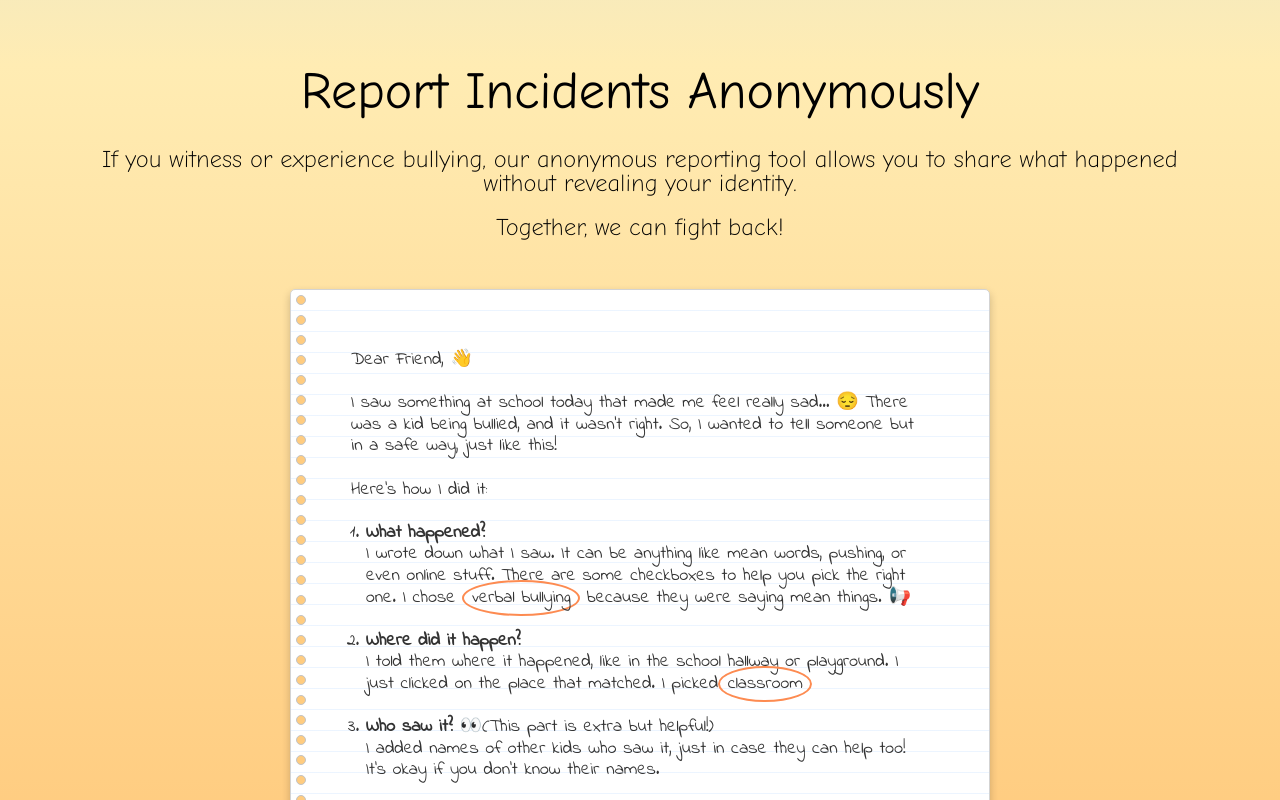
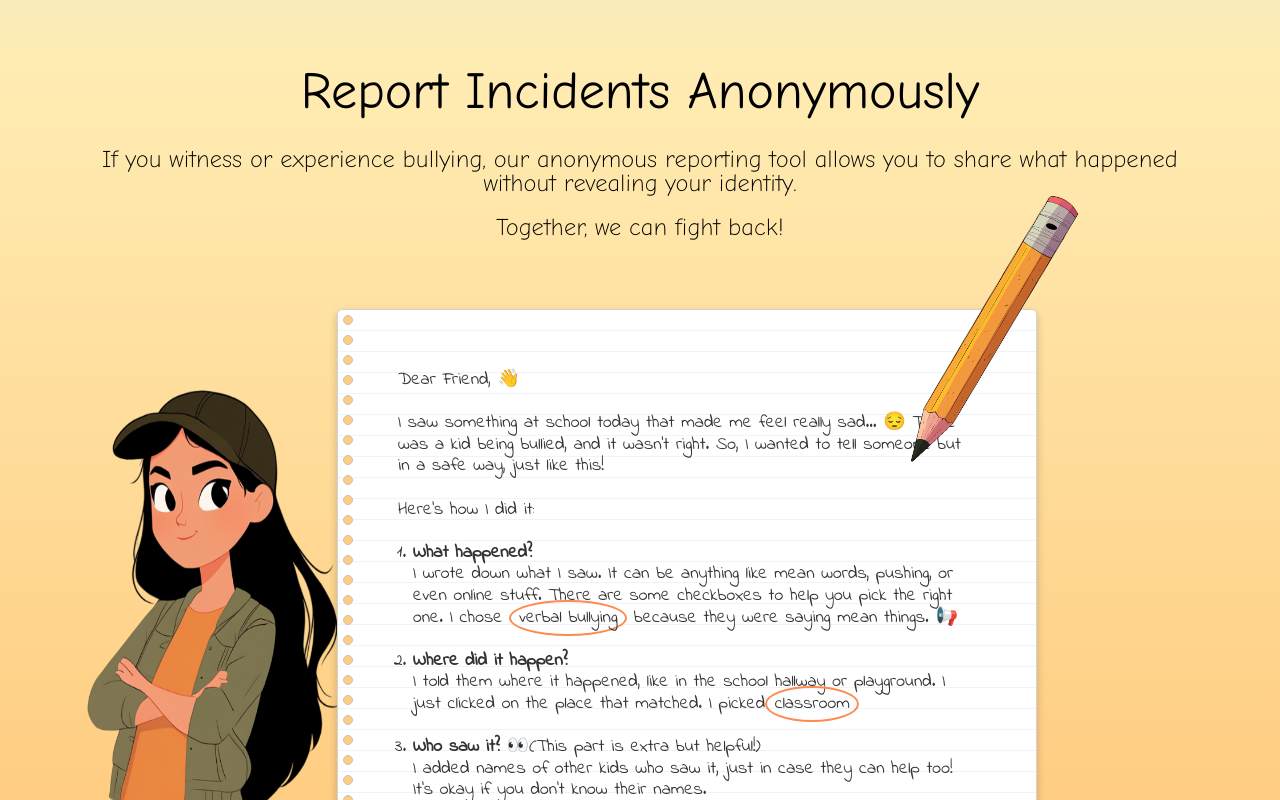
Before and after one commit to IvOKOs/EmpowerU-bullying-prevention-web-app, a React (Create React App) app: page / in a window 1280 px wide. Shown: the part 3960-4760 px from the top of the page. Built offline with nearby package versions, Linux system fonts and the light colour scheme.

Commit message:
Finished the report form intro section.

```diff
--- a/src/components/unauthorized/ReportFormIntro.css
+++ b/src/components/unauthorized/ReportFormIntro.css
@@ -72,3 +72,25 @@ ol {
   border-radius: 50%;
   padding: 0.3rem 0.75rem;
 }
+
+.content-grid {
+  position: relative;
+  display: grid;
+  grid-template-columns: 20% auto auto;
+}
+
+.girl-img {
+  width: 160%;
+  height: 90%;
+  grid-column: 1 / 2;
+  justify-self: start;
+  align-self: end;
+}
+
+.pencil {
+  width: 15%;
+  position: absolute;
+  left: 70%;
+  top: -10%;
+  transform: rotate(30deg);
+}
--- a/src/components/unauthorized/ReportFormIntro.jsx
+++ b/src/components/unauthorized/ReportFormIntro.jsx
@@ -1,6 +1,8 @@
 import { useEffect } from "react";
 import "./ReportFormIntro.css";
 import { useState } from "react";
+import confidentGirl from "../../assets/confident-girl.png";
+import pencil from "../../assets/pencil.png";
 
 export default function ReportFormIntro() {
   const [holes, setHoles] = useState([]);
@@ -33,6 +35,10 @@ export default function ReportFormIntro() {
           allows you to share what happened without revealing your identity.
         </p>
         <p className="form-text">Together, we can fight back!</p>
+      </div>
+
+      <div className="content-grid">
+        <img className="girl-img" src={confidentGirl} alt="" />
         <div class="notebook-page">
           <div className="holes">
             {holes.map((_, index) => (
@@ -127,6 +133,7 @@ export default function ReportFormIntro() {
             <p>A Friend 🧡</p>
           </div>
         </div>
+        <img className="pencil" src={pencil} alt="" />
       </div>
     </section>
   );
```
Also changed, not shown: src/assets/confident-girl.png (added), src/assets/pencil.png (added).
